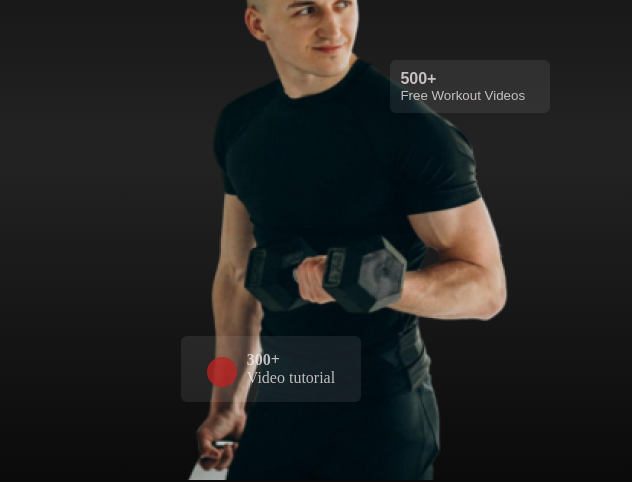
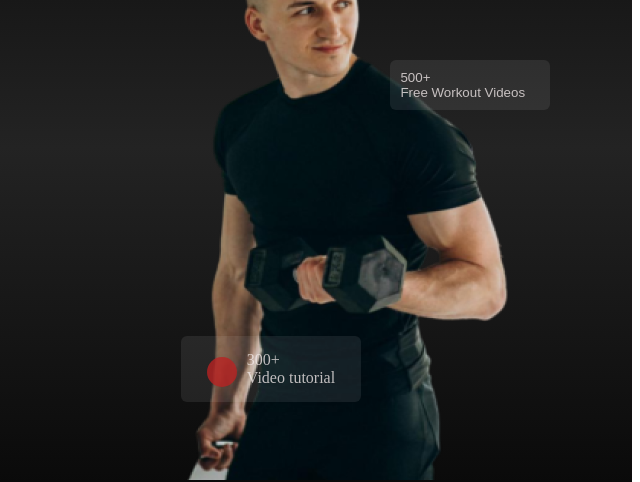
Before and after one commit to Raihan47230/assainment2, a plain HTML site: page index.html in a window 1280 px wide. Shown: the part 240-722 px from the top of the page, 640-1280 px from the left. Drawn offline with Linux system fonts and the light colour scheme; a web font is replaced by a local one.

Commit message:
Update index.html

```diff
--- a/index.html
+++ b/index.html
@@ -53,14 +53,14 @@
                     <div class="bg4">
                         <div class="bg001"> </div>
                          <div class="widthd">
-                         <span class="text_bold"> 300+</span><br>
+                         <span class="text_bold_2"> 300+</span><br>
                          Video tutorial
                         </div>
 
                     </div>
                     <img src="images/Images 2.png" alt="" class="img_center">
                               <button class="bg5">
-                                  <span class="text_bold"> 500+</span>
+                                  <span class="text_bold_1"> 500+</span>
                                    <br>
                                    Free Workout Videos
                               </button>
```
